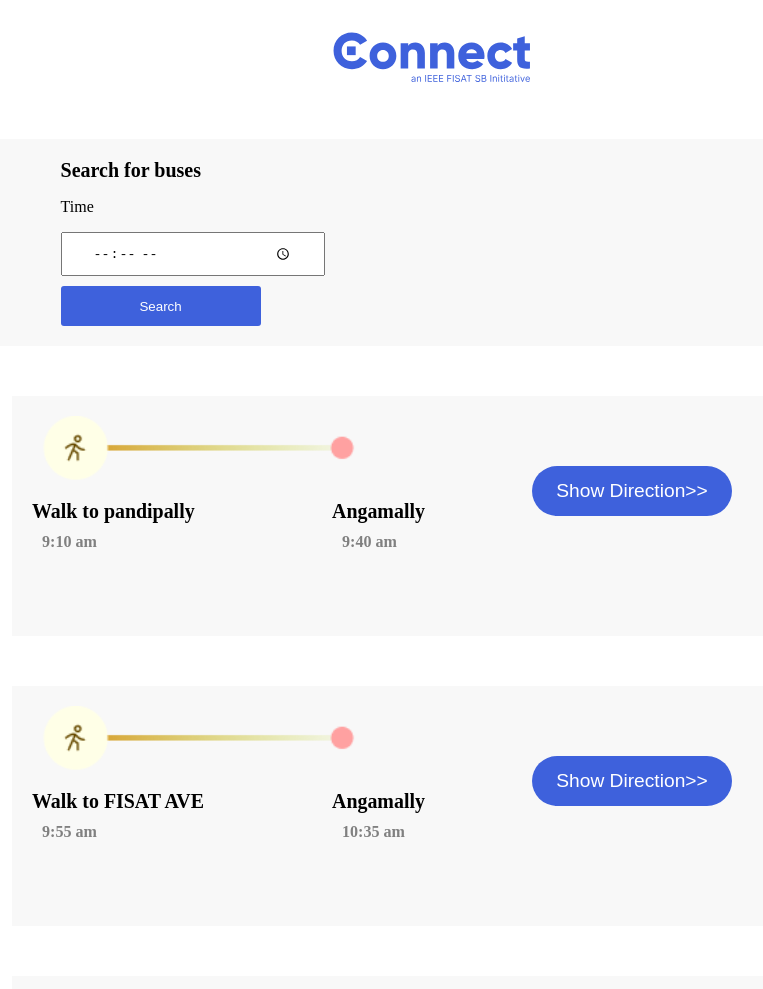
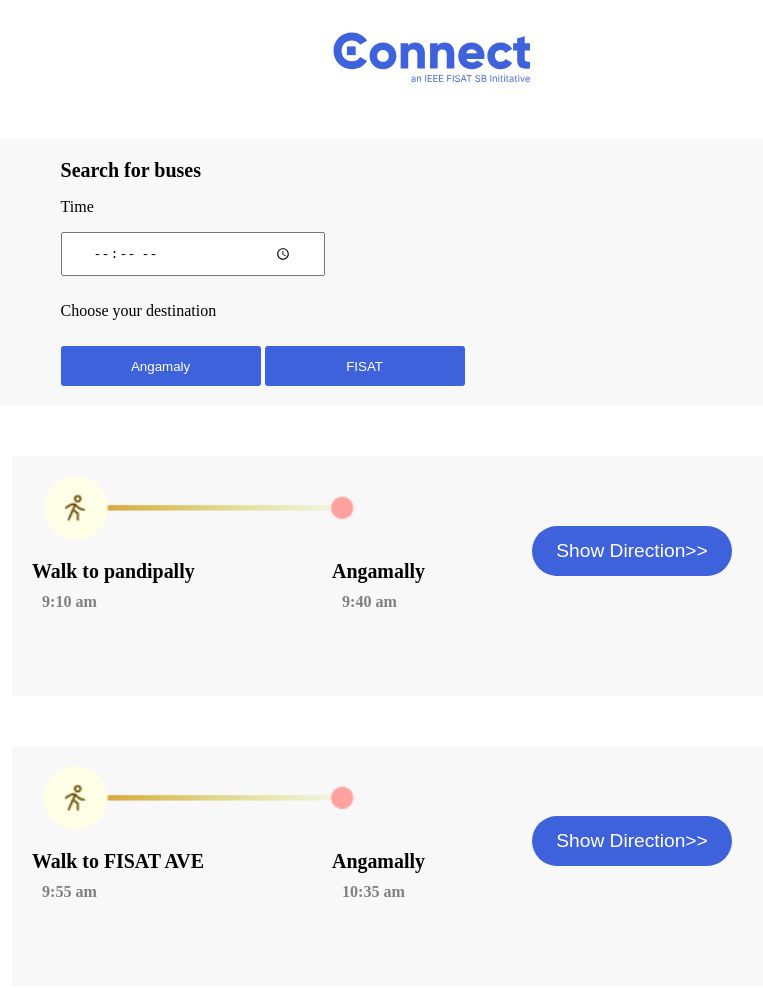
Before and after one commit to Abhicanvas/Connect, a plain HTML site: page main.html in a window 1280 px wide. Shown: the top 989 px of the page, without its empty margins (208-971 px from the left). Drawn offline with Linux system fonts and the light colour scheme.

Commit message:
Update main.html

```diff
--- a/main.html
+++ b/main.html
@@ -19,7 +19,12 @@
                         <p>Time</p>
                         <input type="time" id="input-time" class="input-time" placeholder ="9:00 am">
                     </div>
-                    <button type="button" onclick="hideTime()">Search</button>
+                    <p>Choose your destination</p>
+                    <div class="buttons">
+                        <button type="button" onclick="hideTime()">Angamaly</button>
+                        <button type="button" onclick="addAnn1(),hideTime()">FISAT</button>
+                    </div>
+
                 </form>
         </div>
         <!-- <div class="search">
@@ -242,6 +247,9 @@
        <div id="St" class="Buses"></div>
        <div id="Ann1" class="Buses"></div>
        <div id="Ann" class="Buses"></div>
+       <div id="default">
+        <h1>There are no Busses in current time</h1>
+       </div>
     </section>
 </body>
 </html>
```
